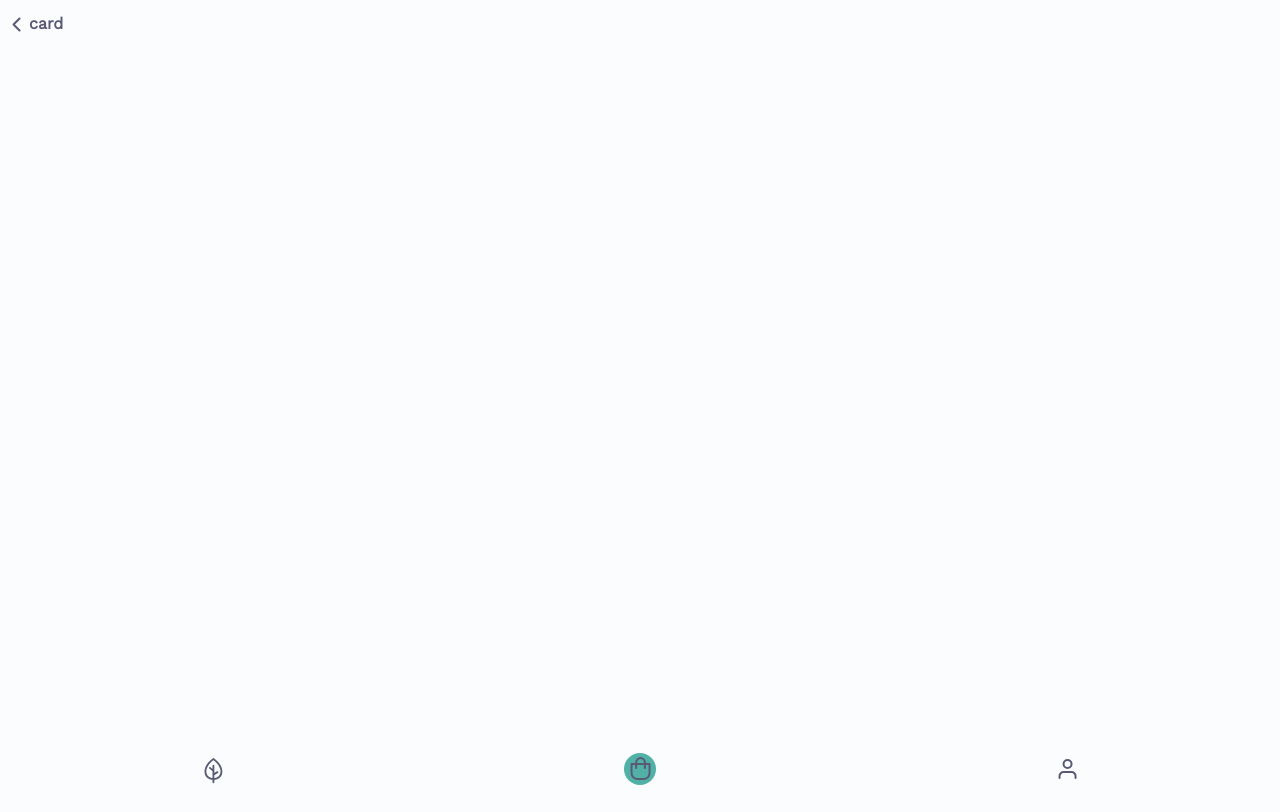
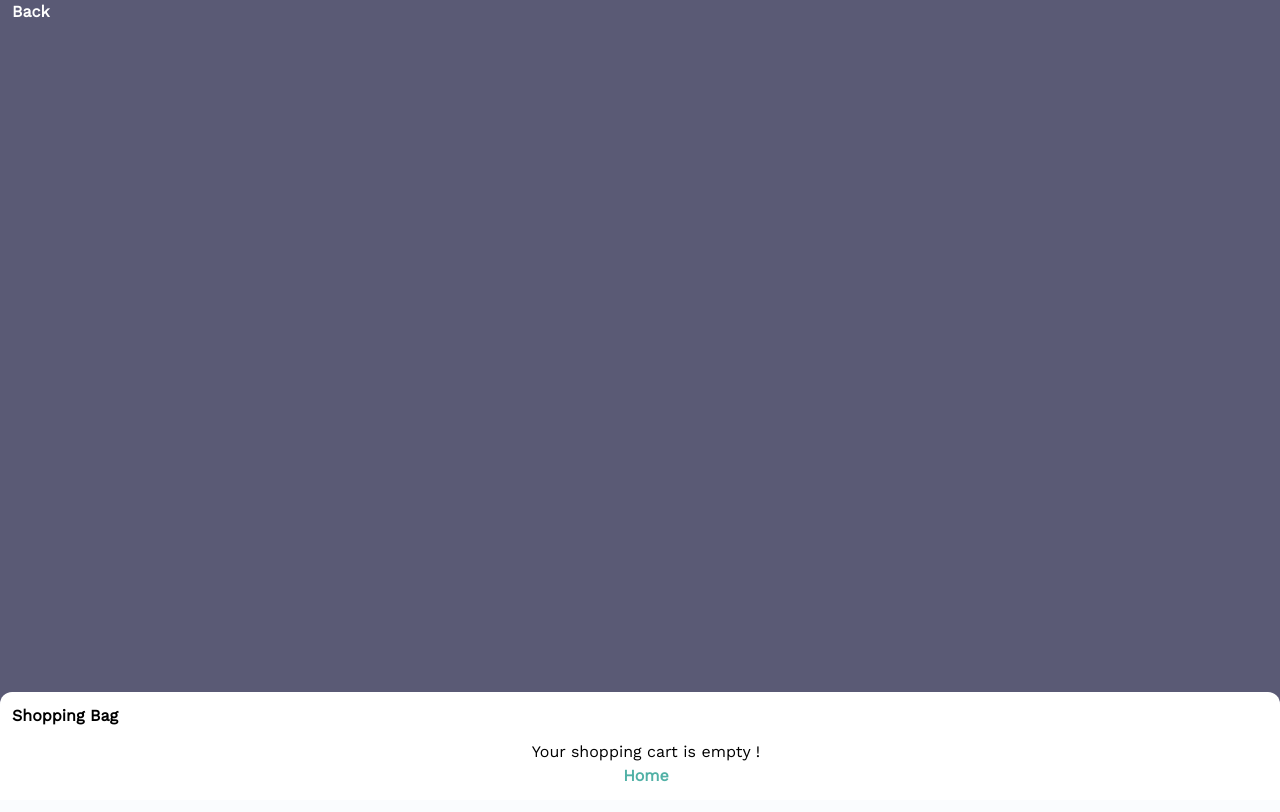
Before and after one commit to daviani/teachup, a React (Create React App) app: page /card in a window 1280 px wide. Built offline with nearby package versions, Linux system fonts and the light colour scheme.

Commit message:
[ADD] Add a state numberCard in order to modify the number of items in the cart

```diff
--- a/src/pages/card.js
+++ b/src/pages/card.js
@@ -1,12 +1,80 @@
-import Layout from '../component/layout/layout'
+import { Link } from 'react-router-dom'
+import ShoppingCard from '../component/card/shopping-card'
+import Modal from '../component/modal/modal'
+import { useState } from 'react'
 
-const Card = () => {
+const Card = ({ data, setNumberCard }) => {
+    const [isOpenThanks, setIsOpenThanks] = useState(false)
+
+    const closeModalAbout = () => {
+        setIsOpenThanks(false)
+    }
+    const fullTotal = (data) => {
+        let total = 0
+        for (let i = 0; i < data.length; i++) {
+            let value = data[i].quantity * data[i].price
+            total += value
+        }
+        return total
+    }
+
+    const thanksItem = () => (
+        <div className="m-5 text-bold text-center ">
+            Thank you for your visit :)
+        </div>
+    )
+
     return (
-        <Layout>
-            <div>
+        <div className="bg-t-primary h-screen">
+            <Link className="mt-3 ml-3 text-white font-bold"
+                  to="/">
+                Back
+            </Link>
+            <div className="bg-white rounded-t-xl fixed w-screen bottom-0">
 
+                <div className="mt-3 ml-3">
+                    <p className="font-bold">
+                        Shopping Bag
+                    </p>
+                    {data.length > 0
+                        ?
+                        <>
+                            <div className="">
+                                <div className="flex flex-col-reverse m-3">
+                                    {data.map((item) => (
+                                        <ShoppingCard item={item} setNumberCard={setNumberCard}/>
+                                    ))}
+                                </div>
+                                <div className="flex flex-row justify-between mt-3">
+                                    <div className="">
+                                        Total
+                                    </div>
+                                    <div className="text-primary font-bold mr-3">
+                                        IDR{' '}{fullTotal(data)}
+                                    </div>
+                                </div>
+                            </div>
+                            <p className="m-3 text-center bg-primary rounded-2xl font-bold text-accent p-3 cursor-pointer"
+                               onClick={() => setIsOpenThanks(true)}
+                            >
+                                {'Checkout ('}{' '}{data.length}{' '}{')'}
+                            </p>
+                            <Modal text={thanksItem}
+                                   isOpen={isOpenThanks}
+                                   closeModal={closeModalAbout}
+                            />
+                        </>
+                        :
+                        <div className="m-3 text-center">
+                            <div>
+                                Your shopping cart is empty !
+                            </div>
+                            <Link to="/" className="text-primary font-bold">Home</Link>
+                        </div>
+                    }
+                </div>
             </div>
-        </Layout>
+        </div>
     )
 }
 
--- a/src/pages/product-id.js
+++ b/src/pages/product-id.js
@@ -13,8 +13,7 @@ import { ReactComponent as HeartFav } from '../icons/heart-active.svg'
 import Modal from '../component/modal/modal'
 import ModalReviews from '../component/modal/modal-reviews'
 
-const ProductId = ({ product, label, isFav, setFav, card }) => {
-    const [numberCard, setNumberCard] = useState(1)
+const ProductId = ({ product, label, isFav, setFav, card, numberCard, setNumberCard }) => {
     const [isOpenAbout, setIsOpenAbout] = useState(false)
     const [isOpenHow, setIsOpenHow] = useState(false)
     const [isOpenRev, setIsOpenRev] = useState(false)
@@ -192,7 +191,7 @@ const ProductId = ({ product, label, isFav, setFav, card }) => {
                             </div>
                         </div>
 
-                        <p className="mt-3 text-center bg-primary rounded-2xl font-bold text-accent p-3"
+                        <p className="mt-3 text-center bg-primary rounded-2xl font-bold text-accent p-3 cursor-pointer"
                            onClick={addToCard}
                         >
                             Add to card
```
